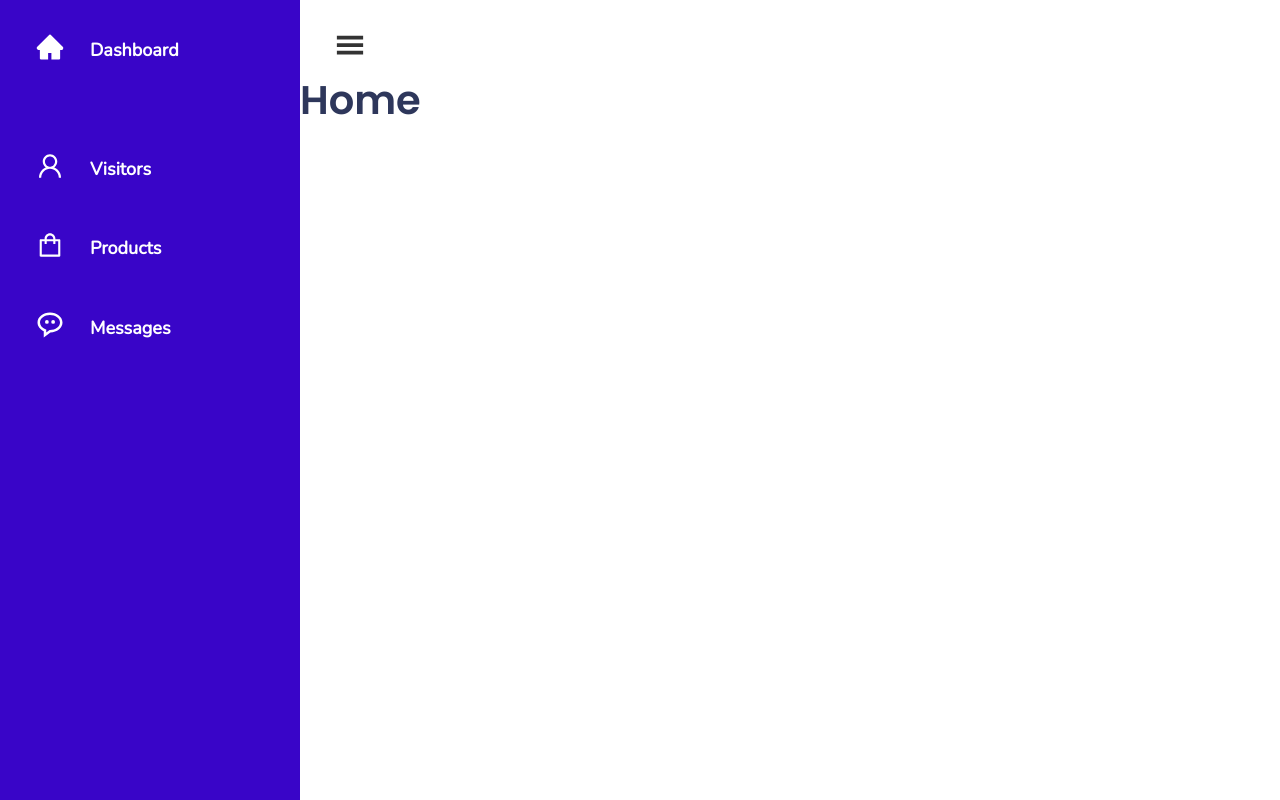
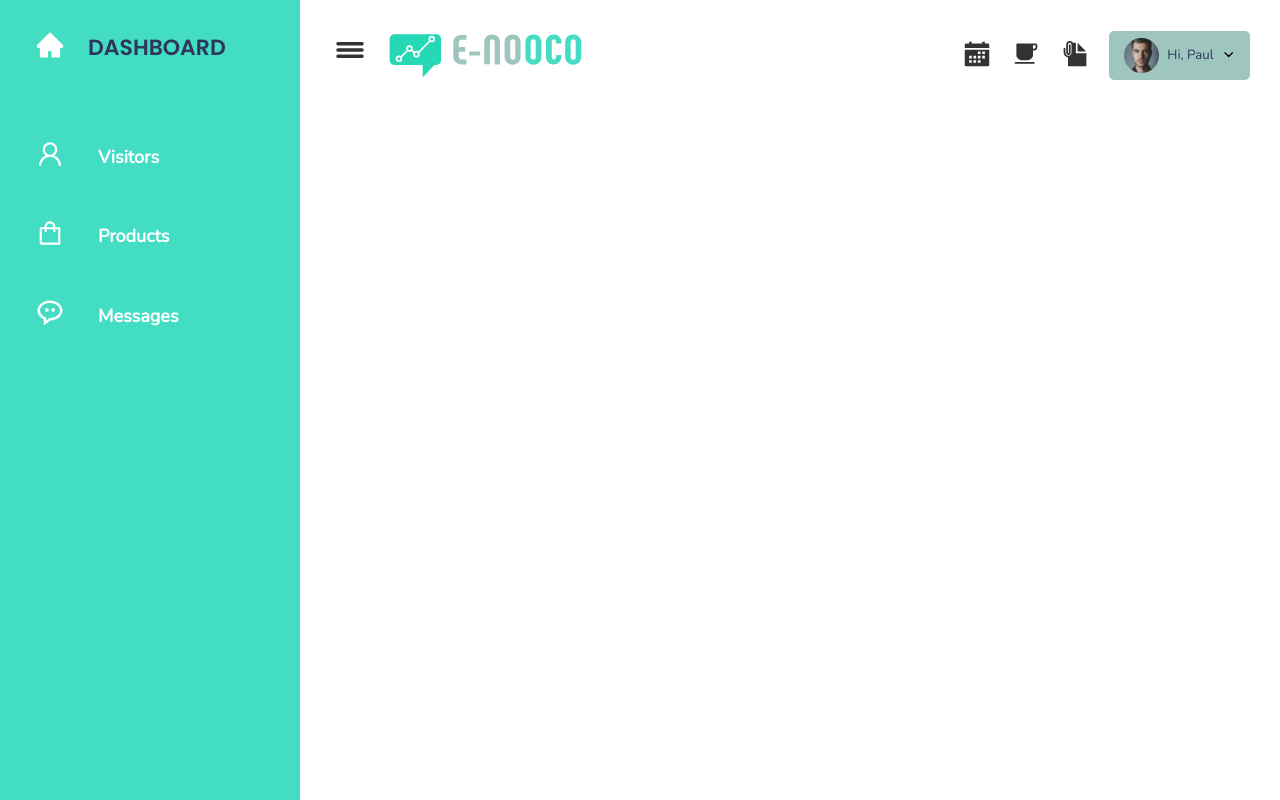
Before and after one commit to devmrobot/Training-Data-Visualisation-Eshop, a React (Create React App) app: page / in a window 1280 px wide. Built offline with nearby package versions, Linux system fonts and the light colour scheme.

Commit message:
add navbar

```diff
--- a/src/App.css
+++ b/src/App.css
@@ -20,12 +20,13 @@ body {
   --secondary-color: #43ddc3;
   --tertiary-color: #6c33f1;
   --quaternary-color: #f6f7f8;
-  --hover-color: #9ec6be;
+  --fifth-color: #9ec6be;
 
   /* Fonts */
   --h1-font-family: "Poppins", sans-serif;
-  --h1-font-size: 40px;
+  --h1-font-size: 22px;
   --h1-line-height: 40px;
+  --text-transform: uppercase;
 
   --h2-font-family: "Poppins", sans-serif;
   --h2-font-size: 28px;
@@ -53,6 +54,7 @@ h1 {
   font-size: var(--h1-font-size);
   line-height: var(--h1-line-height);
   color: var(--text-color);
+  text-transform: var(--text-transform);;
 }
 
 h2 {
@@ -81,30 +83,5 @@ a {
   font-size: var(--a-font-weight);
   line-height: var(--a-line-height);
   color: var(--text-color);
+  text-decoration: none;
 }
-
-button {
-  font-family: var(--button-font-family);
-  font-size: var(--button-font-size);
-  border-style: var(--button-border-style);
-  color: white;
-  line-height: var(--button-line-height);
-  border-radius: var(--button-border-radius);
-  background-color: var(--secondary-color);
-  border-color: var(--secondary-color);
-  padding: var(--button-padding);
-  text-transform: var(--button-text-transform);
-  cursor: var(--button-cursor);
-  transition: var(--button-transition);
-}
-
-button:hover {
-  font-family: var(--button-font-family);
-  font-size: var(--button-font-size);
-  line-height: var(--button-line-height);
-  border-radius: var(--button-border-radius);
-  background-color: var(--tertiary-color);
-  border-color: var(--tertiary-color);
-  padding: var(--button-padding);
-  text-transform: var(--button-text-transform);
-}
--- a/src/component/navbar/NavBar.jsx
+++ b/src/component/navbar/NavBar.jsx
@@ -1,14 +1,52 @@
 import React from "react";
+import { useState } from "react";
 import "./navbar.css";
+import { NavLink } from "react-router-dom";
+import logo from "../../assets/logo.svg";
+import user from "../../assets/user.jpeg";
 
-import { GiHamburgerMenu } from 'react-icons/gi';
+import { IoReorderThree } from "react-icons/io5";
+import { IoClose } from "react-icons/io5";
+import { IoCalendarSharp } from "react-icons/io5";
+import { IoCafe } from "react-icons/io5";
+import { IoDocumentAttachSharp } from "react-icons/io5";
+import { IoChevronDown } from "react-icons/io5";
 
 export const NavBar = () => {
+  const [isClicked, setIsClicked] = useState(false);
+
+  const handleClick = () => {
+    setIsClicked(!isClicked);
+  };
+
   return (
-  <>
-    <div className="nav">
-      <GiHamburgerMenu className="icon-burger"/>
-    </div>
-  </>
-  )
+    <>
+      <div className="navbar">
+        <div className="nav">
+          <div className="icon-burger" onClick={handleClick}>
+            {isClicked ? <IoClose /> : <IoReorderThree />}
+          </div>
+          <img className="logo" src={logo} alt={logo} />
+        </div>
+        <div className="wrapper-menu">
+          <NavLink to="#" className="icon-nav">
+            <IoCalendarSharp />
+          </NavLink>
+          <NavLink to="#" className="icon-nav">
+            <IoCafe />
+          </NavLink>
+          <NavLink to="#" className="icon-nav">
+            <IoDocumentAttachSharp />
+          </NavLink>
+          <NavLink to="#">
+            <button className="user-profile">
+              <img className="user-profile" src={user} alt="user-profile" />
+              <p>Hi, Paul</p>
+              <IoChevronDown />
+            </button>
+          </NavLink>
+        </div>
+      </div>
+    </>
+  );
 };
--- a/src/component/navbar/navbar.css
+++ b/src/component/navbar/navbar.css
@@ -1,13 +1,53 @@
-.nav {
-    display: flex;
-    justify-content: space-between;
-    padding: 20px;
-    margin-top: 10px;
+.navbar {
+  display: flex;
+  align-items: center;
+  justify-content: space-between;
+  gap: 1rem;
+  padding: 30px;
 }
 
-.nav .icon-burger {
-  min-width: 60px;
-  height: 30px;
+.nav {
+  display: flex;
+  align-items: center;
+  gap: 1rem;
+}
+
+.wrapper-menu {
+  display: flex;
+  align-items: center;
+  gap: 1.3rem;
+}
+
+.icon-burger {
+  font-size: 40px;
   top: 60px;
   color: var(--h2-color);
 }
+
+.icon-nav {
+  font-size: 28px;
+  top: 60px;
+  color: var(--h2-color);
+  font-weight: 600;
+}
+
+.logo {
+  width: 200px;
+  height: auto;
+}
+
+button {
+  display: flex;
+  align-items: center;
+  gap: 0.5rem;
+  padding: 7px 15px;
+  border-radius: 5px;
+  border: none;
+  background: var(--fifth-color);
+  cursor: pointer;
+}
+
+button img {
+  border-radius: 50%;
+  height: 35px;
+}
--- a/src/component/sidebar/SideBar.jsx
+++ b/src/component/sidebar/SideBar.jsx
@@ -15,7 +15,7 @@ export const SideBar = () => {
             <li>
               <a href="#">
                 <span><AiFillHome className="icon"/></span>
-                <span className="title">Dashboard</span>
+                <h1 className="main-title">Dashboard</h1>
               </a>
             </li>
             <li>
--- a/src/component/sidebar/sideBar.css
+++ b/src/component/sidebar/sideBar.css
@@ -7,8 +7,8 @@
   position: fixed;
   height: 100%;
   width: 300px;
-  background-color: var(--primary-color);
-  border-left: 10px solid var(--primary-color);
+  background-color: var(--secondary-color);
+  border-left: 10px solid var(--secondary-color);
   transition: 0.5s;
   overflow: hidden;
 }
@@ -17,7 +17,7 @@
   display: flex;
   flex-direction: column;
   gap: 1.2rem;
-  margin-top: 20px;
+  margin-top: 28px;
 }
 
 .navigation ul li {
@@ -42,6 +42,7 @@
 .navigation ul li a {
   display: flex;
   align-items: center;
+  gap:0.5rem;
   width: 100%;
   text-decoration: none;
   color: #fff;
@@ -49,7 +50,7 @@
 }
 
 .navigation ul li:hover a {
-  color: var(--primary-color);
+  color: var(--secondary-color);
 }
 
 .navigation ul li:hover a::before {
--- a/src/pages/Home.jsx
+++ b/src/pages/Home.jsx
@@ -1,5 +1,4 @@
 import React from "react";
-import logo from "../assets/logo.svg";
 import "./home.css";
 import { NavBar } from "../component/navbar/NavBar";
 
@@ -8,8 +7,6 @@ export const Home = () => {
     <>
       <div className="main">
         <NavBar />
-        <h1>Home</h1>
-        <link src={logo} alt={logo} className="logo" />
       </div>
     </>
   );
```
Also changed, not shown: src/assets/logo.svg, src/assets/user.jpeg (added).
